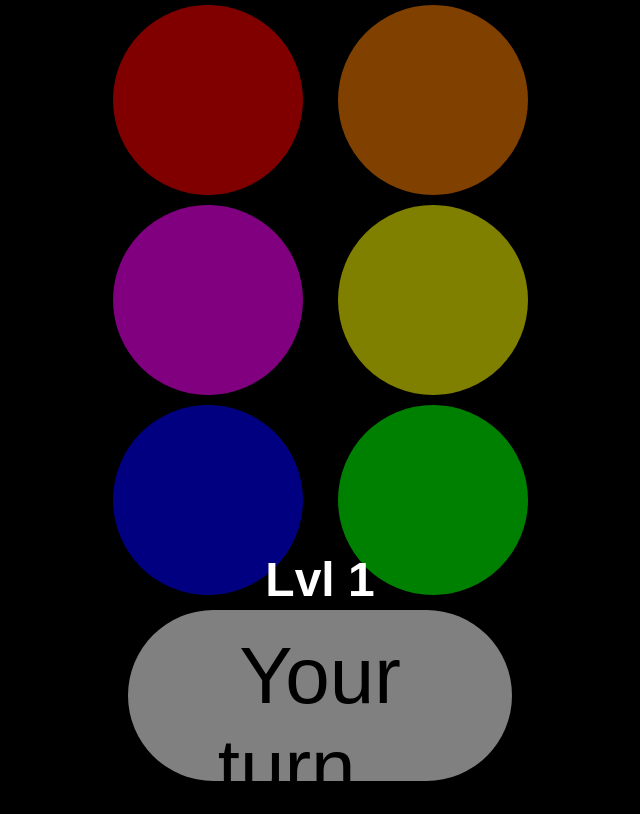
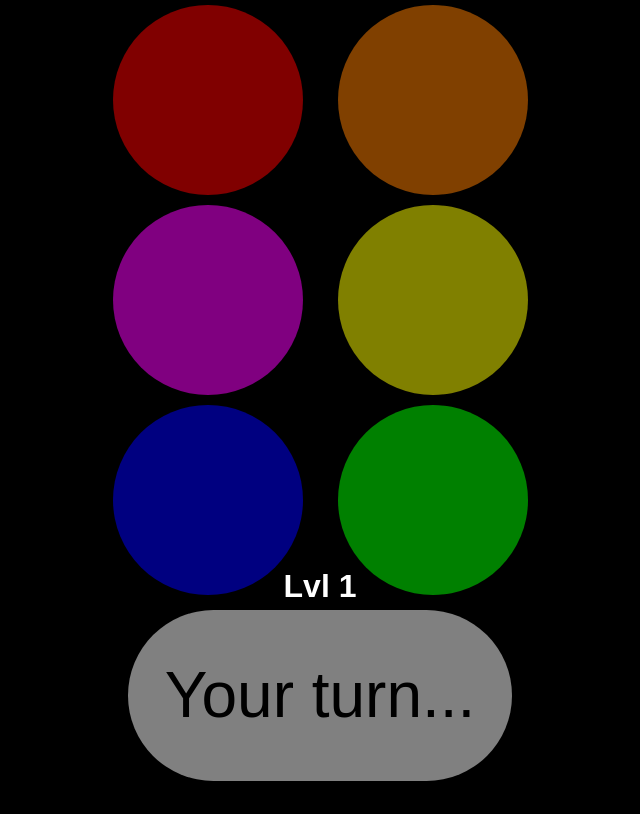
Before and after one commit to eivor9/simon-says, a plain HTML site: page index.html in a window 1280 px wide. Both pictures are taken after a click on the button "Start". Shown: the whole page, without its empty margins (320-960 px from the left). Drawn offline with Linux system fonts and the light colour scheme.

Commit message:
adjust button text sizing and button coloring on different devices

```diff
--- a/index.html
+++ b/index.html
@@ -3,7 +3,7 @@
 <head>
     <meta charset="UTF-8">
     <meta name="viewport" content="width=device-width, initial-scale=1.0">
-    <title>Wack A Mole</title>
+    <title>Simon Says</title>
     <link rel="stylesheet" href="styles.css">
     <script src="script.js" defer></script>
     <script src="https://kit.fontawesome.com/c57fad306c.js" crossorigin="anonymous"></script>
--- a/script.js
+++ b/script.js
@@ -14,7 +14,9 @@ const colors = [
 
 for (let i = 0; i < circularTiles.length; i++){
     circularTiles[i].addEventListener("mousedown", (e) => e.target.style.background = colors[i].light);
+    circularTiles[i].addEventListener("touchstart", (e) => e.target.style.background = colors[i].light);
     circularTiles[i].addEventListener("mouseup", (e) => e.target.style.background = colors[i].dark);
+    circularTiles[i].addEventListener("touchend", (e) => e.target.style.background = colors[i].dark);
 }
 
 class Sequence {
@@ -108,7 +110,7 @@ function mainLoop(){
 }
 
 function disableButton(){
-    button.style.fontSize = "5rem";
+    button.style.fontSize = "8vh";
     button.innerText = "Your turn...";
     button.removeEventListener("click", game);
 
--- a/styles.css
+++ b/styles.css
@@ -19,11 +19,13 @@ body{
 button{
     display: block;
     border: none;
-    font-size: 10rem;
+    font-size: 10vh;
     border-radius: 200px;
     height: 90%;
     width: 90%;
     padding: 20px;
+    background: linear-gradient(rgb(255, 255, 255), rgba(255, 255, 255, 0.5));
+    color: black;
 }
 .container{
     height: calc(100vh * (12/16));
@@ -42,8 +44,8 @@ button{
 h1{
     color: white;
     position: absolute;
-    top: -3rem;
-    font-size: 3rem;
+    top: -4vh;
+    font-size: 4vh;
     left: 50%;
     transform: translateX(-50%);
 }
```
